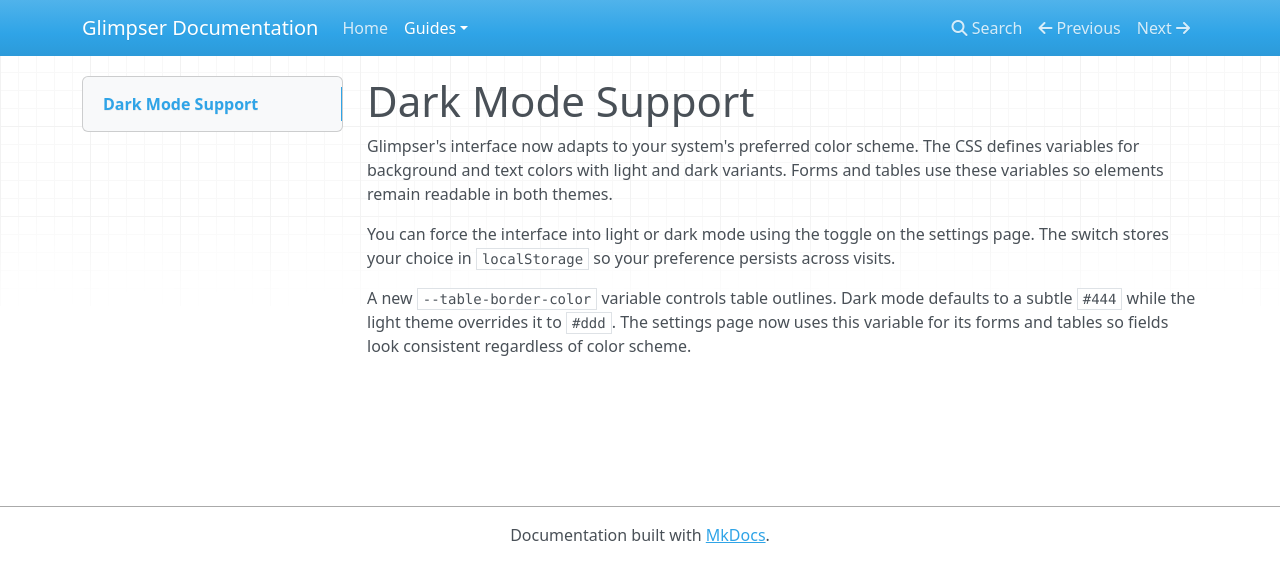
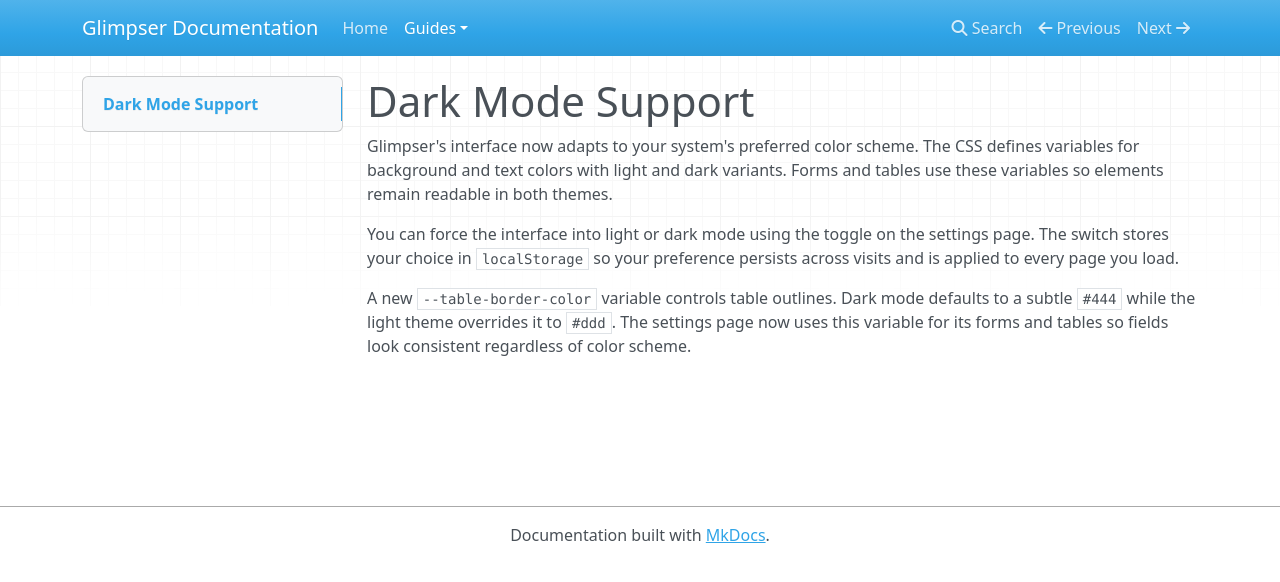
Before and after one commit to KristopherKubicki/glimpser, an MkDocs documentation site: the page built from docs/dark_mode.md, in a window 1280 px wide. Shown: the top 582 px of the page. Built offline with MkDocs 1.6.1, drawn with Linux system fonts in a browser that asks for light colours; nearby versions of some CDN libraries.

Commit message:
fix(ui): persist theme across pages

```diff
--- a/docs/dark_mode.md
+++ b/docs/dark_mode.md
@@ -7,7 +7,7 @@
 
 You can force the interface into light or dark mode using the toggle on the
 settings page. The switch stores your choice in `localStorage` so your
-preference persists across visits.
+preference persists across visits and is applied to every page you load.
 
 A new `--table-border-color` variable controls table outlines. Dark mode
 defaults to a subtle `#444` while the light theme overrides it to `#ddd`.
```
Also changed, not shown: app/static/js/theme.js (+6 -5 lines).
